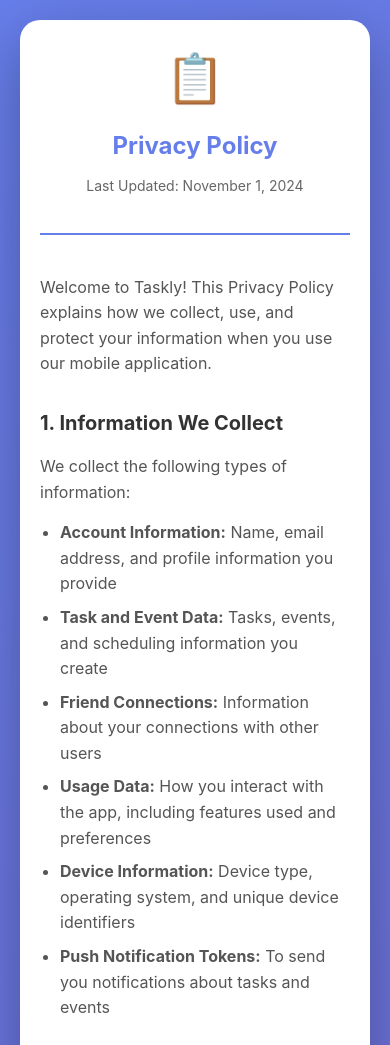
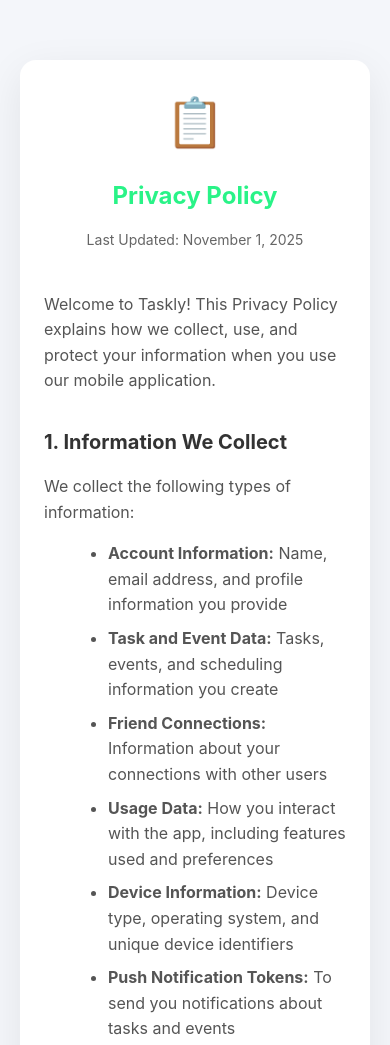
Before and after one commit to islam7r/taskly-universal-links, a plain HTML site: page privacy.html in a window 390 px wide. Shown: the top 1045 px of the page. Drawn offline with Linux system fonts and the light colour scheme.

Commit message:
Update privacy.html

```diff
--- a/privacy.html
+++ b/privacy.html
@@ -3,102 +3,82 @@
 <head>
     <meta charset="UTF-8">
     <meta name="viewport" content="width=device-width, initial-scale=1.0">
-    <title>Privacy Policy - Taskly</title>
+    <title>Privacy Policy – Taskly</title>
     <style>
-        * {
+        body {
             margin: 0;
             padding: 0;
-            box-sizing: border-box;
+            font-family: -apple-system, BlinkMacSystemFont, 'Segoe UI', Roboto, Oxygen, Ubuntu, Cantarell, sans-serif;
+            background: #f4f6fa;
+            color: #333;
+            line-height: 1.6;
         }
-
-        body {
-            font-family: -apple-system, BlinkMacSystemFont, 'Segoe UI', Roboto, Oxygen, Ubuntu, Cantarell, sans-serif;
-            line-height: 1.6;
-            color: #333;
-            background: linear-gradient(135deg, #667eea 0%, #764ba2 100%);
-            min-height: 100vh;
+        .page-container {
+            max-width: 800px;
+            margin: 40px auto;
             padding: 20px;
         }
-
-        .container {
-            max-width: 800px;
-            margin: 0 auto;
-            background: white;
-            border-radius: 20px;
+        .card {
+            background: #fff;
+            border-radius: 16px;
             padding: 40px;
-            box-shadow: 0 20px 60px rgba(0, 0, 0, 0.3);
+            box-shadow: 0 12px 40px rgba(0,0,0,0.08);
         }
-
         .header {
             text-align: center;
             margin-bottom: 40px;
-            padding-bottom: 20px;
-            border-bottom: 2px solid #667eea;
         }
-
         .logo {
             font-size: 48px;
             margin-bottom: 10px;
         }
-
         h1 {
-            color: #667eea;
             font-size: 32px;
-            margin-bottom: 10px;
+            color: #29F387; /* your accent */
+            margin-bottom: 8px;
         }
-
         .last-updated {
+            font-size: 14px;
             color: #666;
-            font-size: 14px;
         }
-
         h2 {
+            font-size: 24px;
             color: #333;
-            font-size: 24px;
-            margin-top: 30px;
-            margin-bottom: 15px;
+            margin-top: 32px;
+            margin-bottom: 16px;
         }
-
         p {
-            margin-bottom: 15px;
+            margin-bottom: 16px;
             color: #555;
         }
-
         ul {
-            margin-left: 20px;
-            margin-bottom: 15px;
+            margin-left: 24px;
+            margin-bottom: 16px;
         }
-
         li {
             margin-bottom: 8px;
             color: #555;
         }
-
-        .contact {
-            background: #f8f9fa;
-            padding: 20px;
-            border-radius: 10px;
-            margin-top: 30px;
-        }
-
         a {
-            color: #667eea;
+            color: #29F387;
             text-decoration: none;
         }
-
         a:hover {
             text-decoration: underline;
         }
-
+        .contact {
+            background: #f9fafc;
+            padding: 20px;
+            border-radius: 10px;
+            margin-top: 32px;
+        }
         @media (max-width: 600px) {
-            .container {
-                padding: 20px;
+            .card {
+                padding: 24px;
             }
-
             h1 {
                 font-size: 24px;
             }
-
             h2 {
                 font-size: 20px;
             }
@@ -106,11 +86,12 @@
     </style>
 </head>
 <body>
-    <div class="container">
+    <div class="page-container">
+        <div class="card">
             <div class="header">
                 <div class="logo">📋</div>
                 <h1>Privacy Policy</h1>
-            <p class="last-updated">Last Updated: November 1, 2024</p>
+                <p class="last-updated">Last Updated: November 1, 2025</p>
             </div>
 
             <section>
@@ -197,7 +178,7 @@
             </section>
 
             <section>
-            <h2>7. Children's Privacy</h2>
+                <h2>7. Children’s Privacy</h2>
                 <p>Taskly is not intended for children under 13 years of age. We do not knowingly collect personal information from children under 13. If you believe we have collected information from a child under 13, please contact us immediately.</p>
             </section>
 
@@ -236,6 +217,8 @@
                     <strong>Website:</strong> <a href="https://apptaskly.com" target="_blank">https://apptaskly.com</a>
                 </p>
             </section>
+
+        </div>
     </div>
 </body>
 </html>
```
Lines whose indentation alone changed are shown as unchanged.
